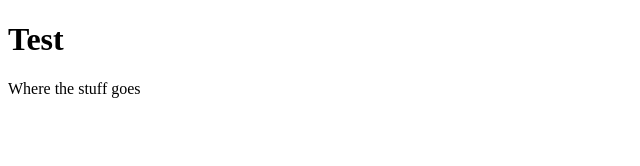
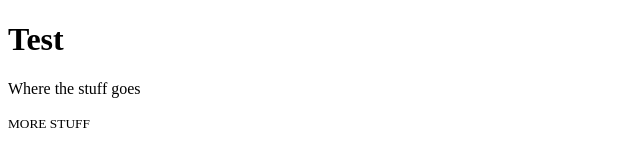
Before and after one commit to jdemars2/test, a plain HTML site: page index.html in a window 1280 px wide. Shown: the full height of the page, 0-640 px from the left. Drawn offline with Linux system fonts and the light colour scheme.

Commit message:
Modified file

```diff
--- a/index.html
+++ b/index.html
@@ -6,5 +6,6 @@
 <body>
 	<h1>Test</h1>
 	<p>Where the stuff goes</p>
+	<small>MORE STUFF</small>
 </body>
 </html>
```
